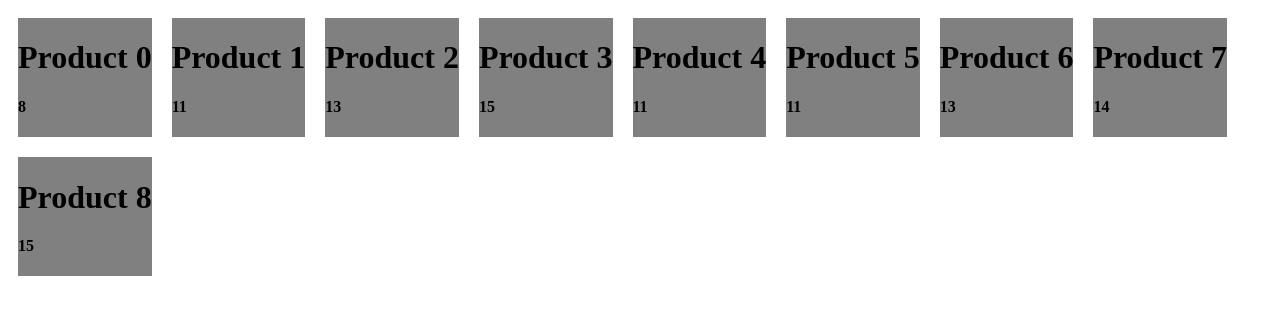
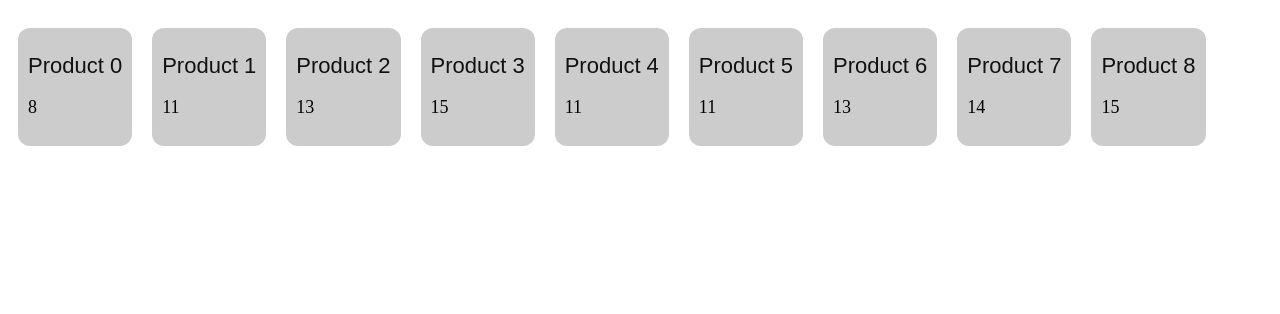
Before and after one commit to muhammeddeniz/redux-shopping-cart, a React (Create React App) app: page / in a window 1280 px wide. Shown: the top 314 px of the page. Built offline with nearby package versions, Linux system fonts and the light colour scheme.

Commit message:
card component

```diff
--- a/src/App.js
+++ b/src/App.js
@@ -2,28 +2,30 @@ import React, { useEffect } from "react";
 
 import { connect } from "react-redux";
 import { addProduct, removeProduct } from "./actions";
+import { Card } from "./components";
 
 const App = (props) => {
   console.log("products : ", props.products);
 
   return (
     <div className="App">
+       <div
+          style={{
+            display: "flex",
+            flexDirection: "row"
+          }}
+
+        >
       {props.data?.data?.map((product) => (
-        <div
-          style={{
-            backgroundColor: "gray",
-            cursor: "pointer",
-            display: "inline-block",
-            margin: 10,
-          }}
+
+          <Card
           onClick={() => {
             props.addProduct(product);
           }}
-        >
-          <h1>{product.name}</h1>
-          <h4>{product.price}</h4>
-        </div>
-      ))}
+          name={product.name}
+          price={product.price}></Card>
+          ))}
+          </div>
 
       <div
         style={{
--- /dev/null
+++ b/src/components/card/card.css
@@ -0,0 +1,26 @@
+.card {
+   background: #ccc;
+   margin: 20px 10px;
+
+   border-radius: 12px;
+   padding: 10px;
+}
+
+.card:hover {
+    background: gray;
+    cursor: pointer;
+
+ }
+
+.card .card__name {
+    font-family: fantasy;
+    font-size: 22px;
+
+    font-weight: 500;
+    color: #111;
+}
+
+.card .card__price {
+    font-size: large;
+    font-weight: 400;
+}
--- /dev/null
+++ b/src/components/card/card.js
@@ -0,0 +1,14 @@
+import React from "react";
+
+import  './card.css';
+
+const Card = ({name, price, ...props}) => {
+    return(
+        <div className="card" {...props}>
+            <h1 className="card__name">{name}</h1>
+            <p className="card__price">{price}</p>
+        </div>
+    )
+}
+
+export default Card;
--- /dev/null
+++ b/src/components/index.js
@@ -0,0 +1 @@
+export { default as Card } from "./card/card";
```
